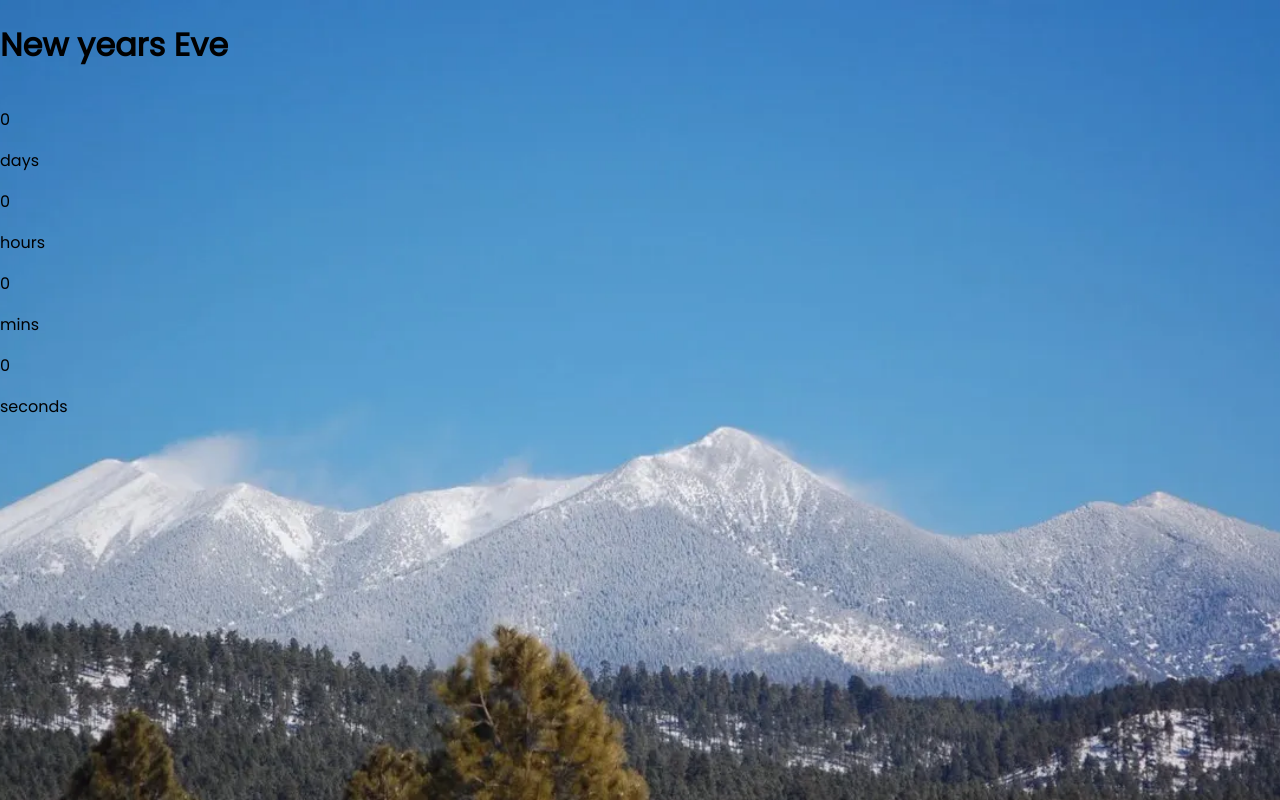
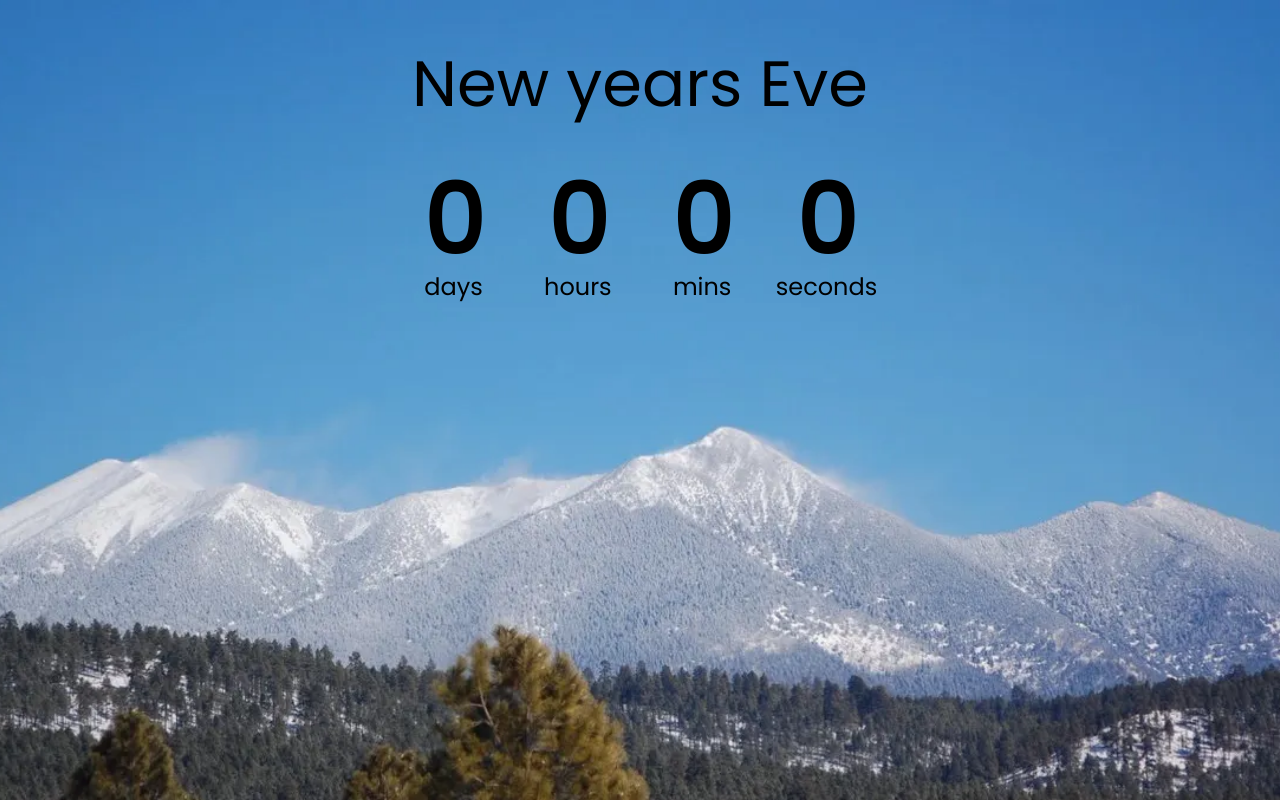
Before and after one commit to Ngarison/coundown-timer-project, a plain HTML site: page index.html in a window 1280 px wide. Drawn offline with Linux system fonts and the light colour scheme.

Commit message:
Mise à jour

```diff
--- a/index.html
+++ b/index.html
@@ -13,22 +13,22 @@
     <h1>New years Eve</h1>
 
     <div class="countdown-container">
-        <div class="days-c">
+        <div class="countdown-el days-c">
             <p class="big-text" id="days">0</p>
             <span>days</span>
 
         </div>
-        <div class="hours-c">
+        <div class="countdown-el hours-c">
             <p class="big-text" id="hours">0</p>
             <span>hours</span>
 
         </div>
-        <div class="mins-c">
+        <div class="countdown-el mins-c">
             <p class="big-text" id="mins">0</p>
             <span>mins</span>
 
         </div>
-        <div class="seconds-c">
+        <div class="countdown-el seconds-c">
             <p class="big-text" id="seconds">0</p>
             <span>seconds</span>
 
--- a/style.css
+++ b/style.css
@@ -11,4 +11,29 @@ body{
     margin: 0;
     display: flex;
     flex-direction: column;
+    justify-content: center;
+    align-items: center;
+    padding-bottom: 300px;
 }
+h1{
+    font-size: 4rem;
+    font-weight: normal;
+    margin-top: -10rem;
+}
+
+.countdown-container{
+    display: flex;
+}
+.big-text{
+    font-weight: bold;
+    font-size: 6rem;
+    line-height: 1;
+    margin: 0 2rem;
+}
+
+.countdown-el{
+    text-align: center;
+}
+.countdown-el span{
+    font-size: 1.5rem;
+}
```
